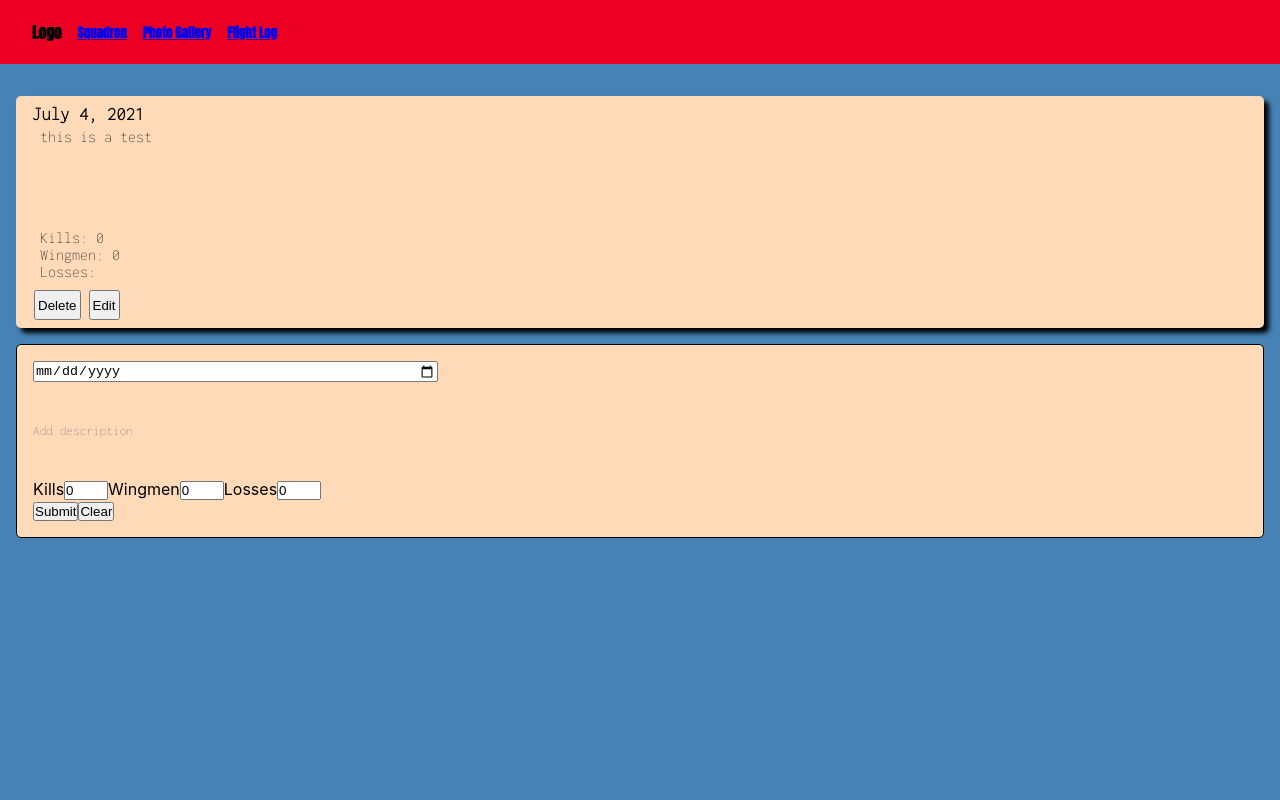
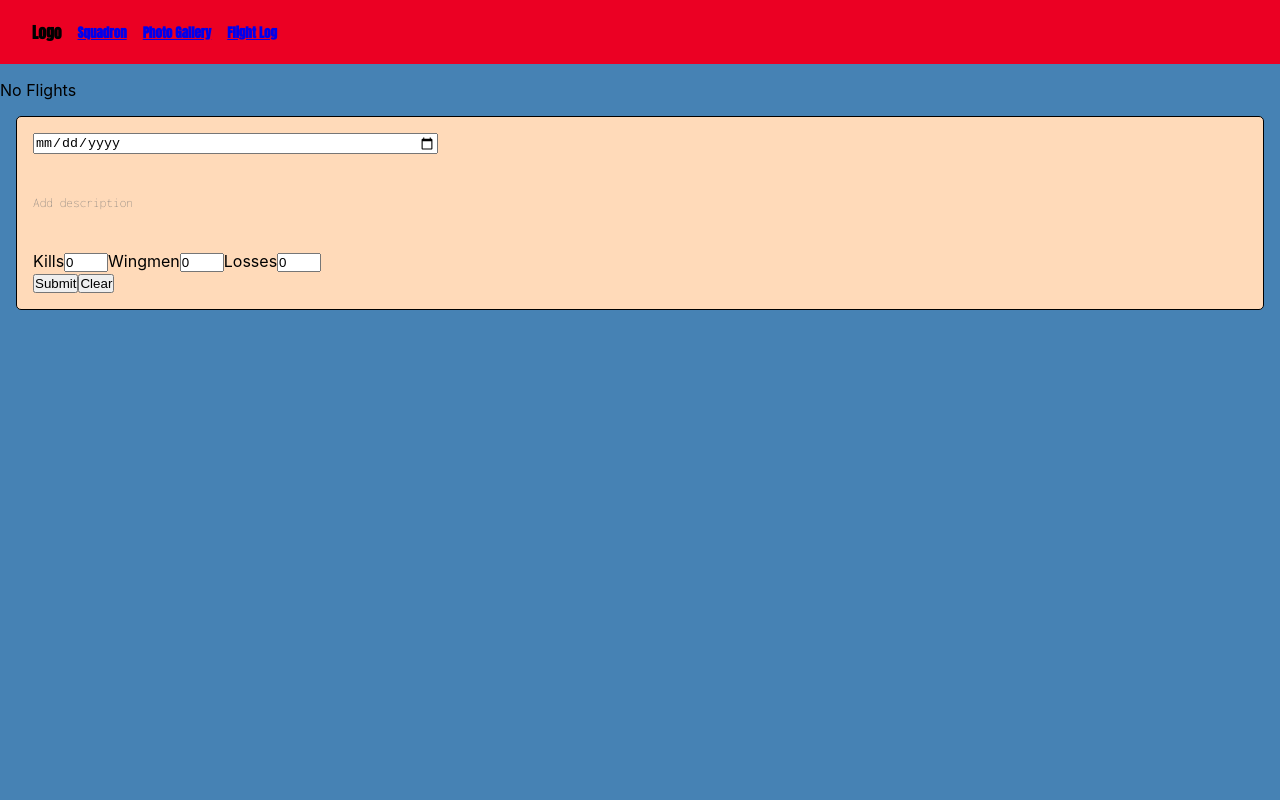
Before and after one commit to JWoltjen/squadron, a React (Create React App) app: page /FlightLog in a window 1280 px wide. Shown: the top 800 px of the page. Built offline with nearby package versions, Linux system fonts and the light colour scheme.

Commit message:
add localStorage functionality to flight logs

```diff
--- a/src/contexts/FlightContext.js
+++ b/src/contexts/FlightContext.js
@@ -1,10 +1,10 @@
-import React, {useState, createContext} from 'react'
+import React, {useState, useEffect, createContext} from 'react'
 import {v4 as uuidv4} from 'uuid'
 
 export const FlightListContext = createContext()
 
 const FlightContextProvider = props => {
-   const [flights, setFlights] = useState([
+        const initialState = JSON.parse(localStorage.getItem('flights')) ||
         {
             id: uuidv4(),
             date: 'July 4, 2021',
@@ -13,8 +13,11 @@ const FlightContextProvider = props => {
             wingmen: 0,
             lossses: 0
         }
-    ])
 
+   const [flights, setFlights] = useState(initialState)
+    useEffect(() => {
+        localStorage.setItem("flights", JSON.stringify(flights))
+    }, [flights])
     const [editItem, setEditItem] = useState(null)
 
     const addFlight = (description, date, kills, wingmen, losses) => {
```
